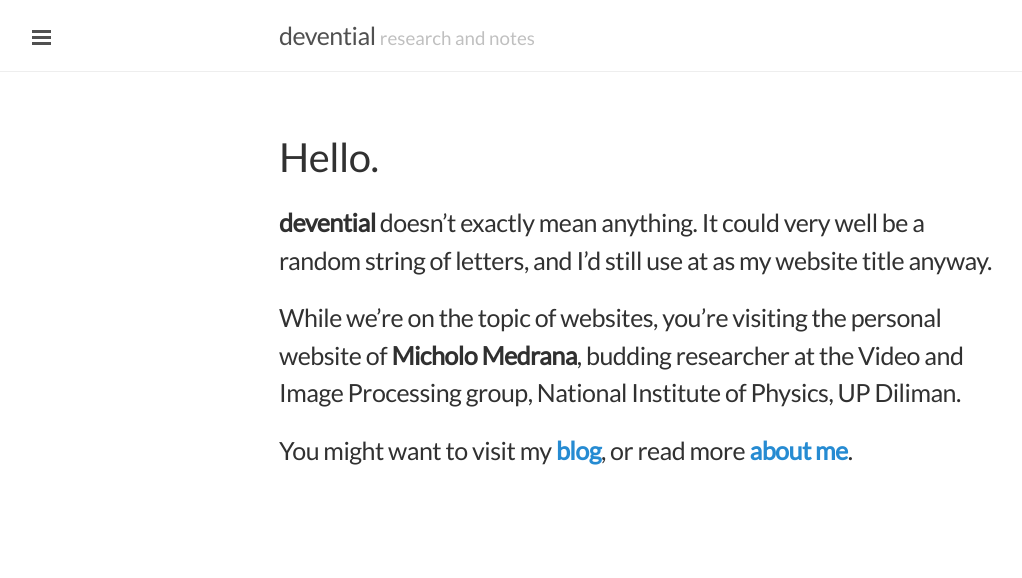
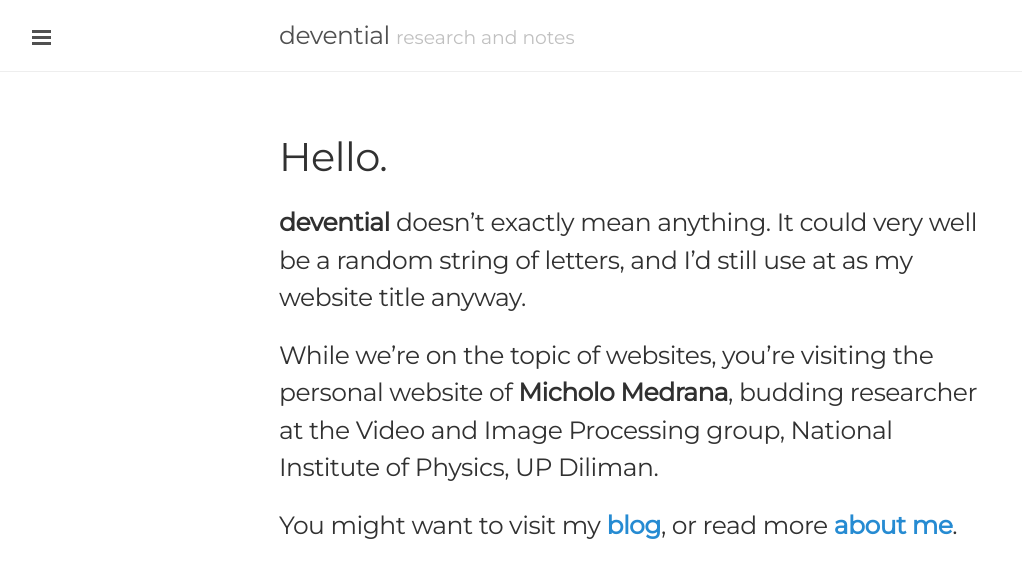
Before and after one commit to devential/devential.github.io, a Jekyll site: the page built from index.html, in a window 1280 px wide. Shown: the top 578 px of the page, without its empty margins (1-1023 px from the left). Built offline with Jekyll 4.4.1, drawn with Linux system fonts in a browser that asks for light colours.

Commit message:
Changed sans serif font to Montserrat

```diff
--- a/_includes/head.html
+++ b/_includes/head.html
@@ -19,7 +19,7 @@
   <link rel="stylesheet" href="{{ site.baseurl }}public/css/syntax.css">
   <link rel="stylesheet" href="{{ site.baseurl }}public/css/lanyon.css">
   <!-- <link rel="stylesheet" href="http://fonts.googleapis.com/css?family=PT+Serif:400,400italic,700|PT+Sans:400"> -->
-  <link rel="stylesheet" href="https://fonts.googleapis.com/css?family=Lato|Tinos">
+  <link rel="stylesheet" href="https://fonts.googleapis.com/css?family=Montserrat|Tinos">
 
   <!-- Icons -->
   <link rel="apple-touch-icon-precomposed" sizes="144x144" href="{{ site.baseurl }}public/apple-touch-icon-precomposed.png">
--- a/public/css/lanyon.css
+++ b/public/css/lanyon.css
@@ -45,7 +45,7 @@
 }
 
 h1, h2, h3, h4, h5, h6 {
-  font-family: "Lato", "PT Sans", Helvetica, Arial, sans-serif;
+  font-family: "Montserrat", "PT Sans", Helvetica, Arial, sans-serif;
   font-weight: 400;
   color: #313131;
   letter-spacing: -.025rem;
```
